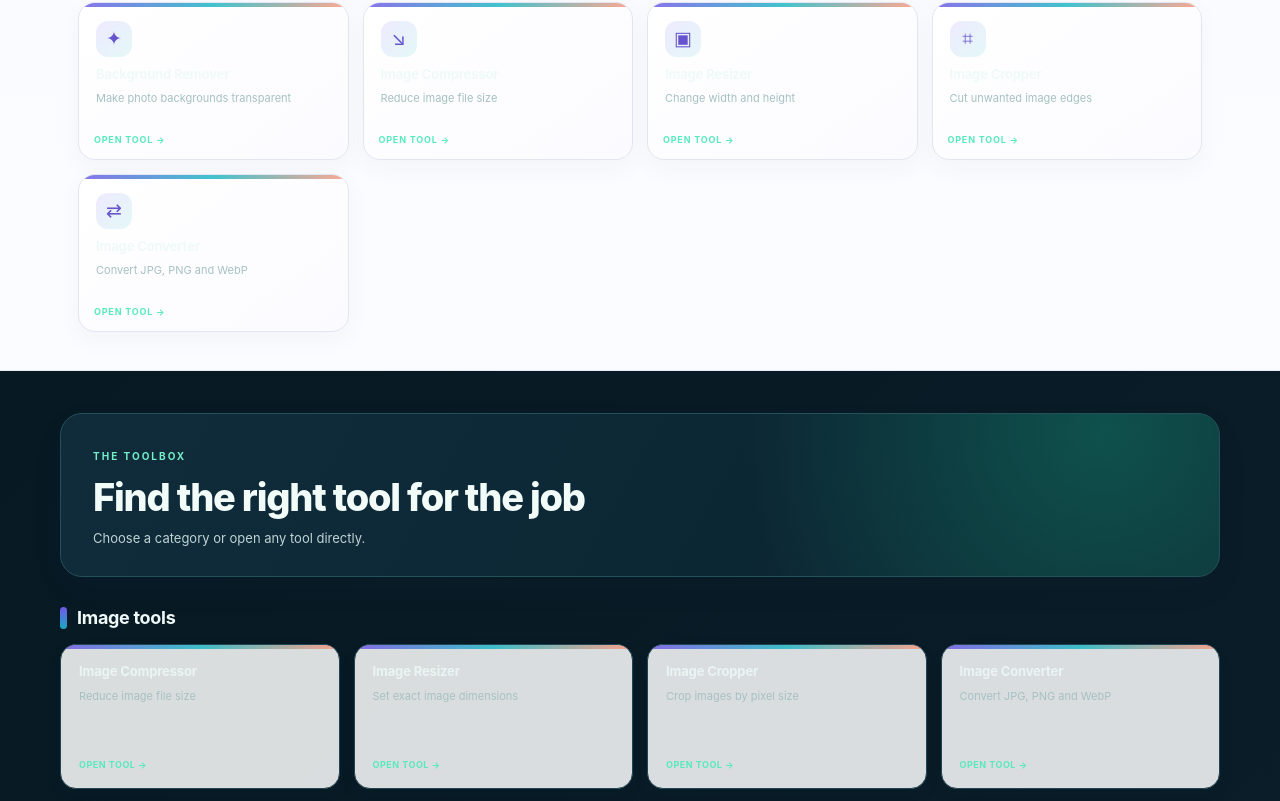
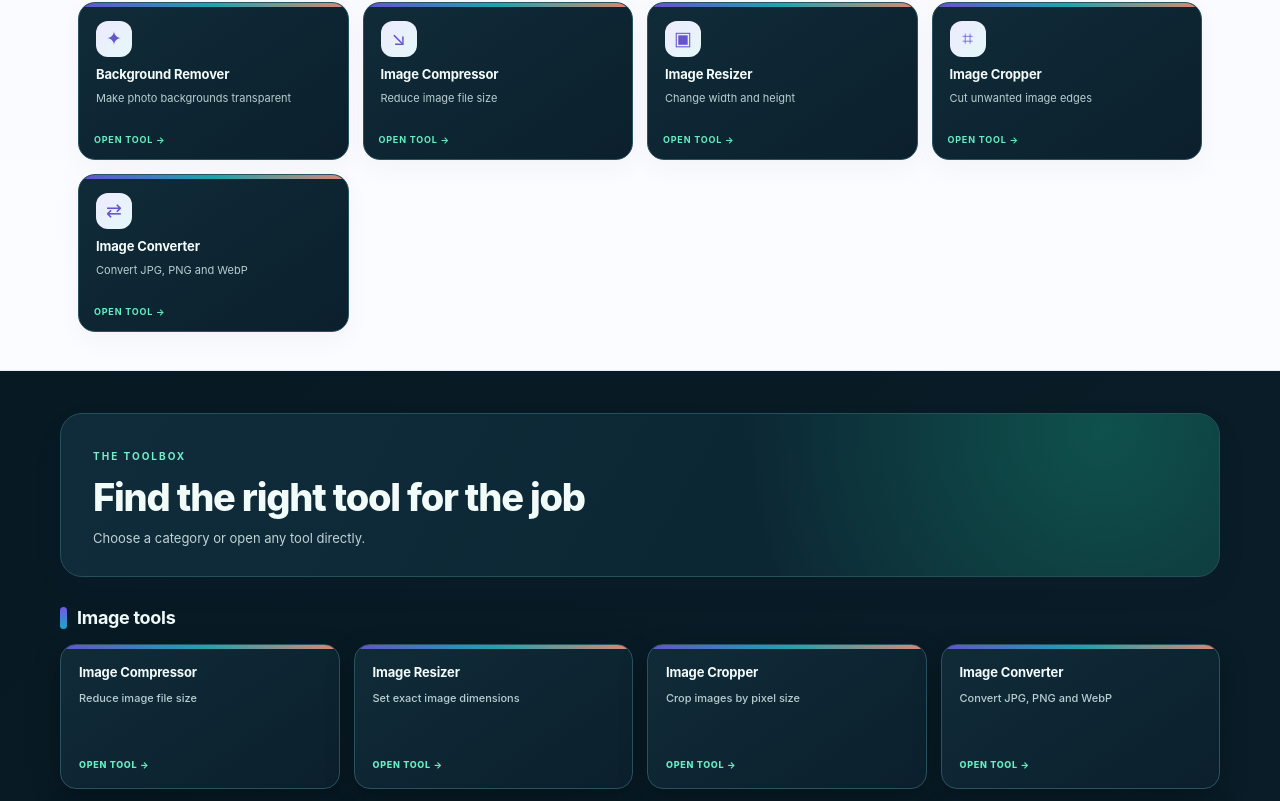
Before and after one commit to ya6331856-cpu/pic-to-spec, a Next.js app: page / in a window 1280 px wide. Shown: the part 1328-2129 px from the top of the page. Built offline with nearby package versions, Linux system fonts and the light colour scheme; no server answers.

Commit message:
Fix homepage tool card text contrast and typography

```diff
--- a/app/globals.css
+++ b/app/globals.css
@@ -1037,3 +1037,75 @@ main:has(.tool-page-intro) .dims b{color:#53627a!important}
 main:has(.tool-page-intro) .result-ready .result-ready-heading p,
 main:has(.tool-page-intro) .result-ready>small{color:#405f55!important}
 main:has(.tool-page-intro) .result-ready p{color:#345b50!important}
+
+/* Final homepage card contrast fix: pair dark cards with bright, readable text. */
+main:has(> .hero) > .tool-directory {
+  background: linear-gradient(135deg, #071923 0%, #0b202c 55%, #0c252e 100%) !important;
+  color: #eaf5f3 !important;
+}
+main:has(> .hero) .directory-category h3 {
+  color: #effaf8 !important;
+  font-family: Inter, Arial, sans-serif !important;
+  font-style: normal !important;
+}
+main:has(> .hero) > .tool-directory .directory-category .tool-card {
+  background: linear-gradient(145deg, #102b38 0%, #0b202c 100%) !important;
+  border: 1px solid #2a5360 !important;
+  color: #f1fbf8 !important;
+  font-family: Inter, Arial, sans-serif !important;
+  font-style: normal !important;
+  opacity: 1 !important;
+  box-shadow: 0 10px 28px #0004 !important;
+}
+main:has(> .hero) > .tool-directory .directory-category .tool-card b {
+  color: #f2fbfa !important;
+  font-family: Inter, Arial, sans-serif !important;
+  font-size: 13px;
+  font-style: normal !important;
+  font-weight: 750 !important;
+  line-height: 1.4;
+}
+main:has(> .hero) > .tool-directory .directory-category .tool-card small {
+  color: #b9ced1 !important;
+  font-family: Inter, Arial, sans-serif !important;
+  font-size: 11px;
+  font-style: normal !important;
+  font-weight: 450 !important;
+  line-height: 1.55;
+}
+main:has(> .hero) > .tool-directory .directory-category .tool-card strong {
+  color: #68edc3 !important;
+  font-family: Inter, Arial, sans-serif !important;
+  font-size: 9px;
+  font-style: normal !important;
+  font-weight: 800 !important;
+  letter-spacing: 0.7px;
+}
+main:has(> .hero) > .tool-directory .directory-category .tool-card:hover,
+main:has(> .hero) > .tool-directory .directory-category .tool-card:focus-visible {
+  background: linear-gradient(145deg, #143b42 0%, #102838 100%) !important;
+  border-color: #39c7a8 !important;
+  box-shadow: 0 14px 34px #00d9ae24 !important;
+  transform: translateY(-3px);
+}
+
+/* Keep the homepage's quick-access cards equally legible. */
+main:has(> .hero) .quick-start .tool-card {
+  background: linear-gradient(145deg, #102b38 0%, #0b202c 100%) !important;
+  border-color: #2a5360 !important;
+  color: #f1fbf8 !important;
+  font-family: Inter, Arial, sans-serif !important;
+  font-style: normal !important;
+}
+main:has(> .hero) .quick-start .tool-card b {
+  color: #f2fbfa !important;
+  font-style: normal !important;
+}
+main:has(> .hero) .quick-start .tool-card small {
+  color: #b9ced1 !important;
+  font-style: normal !important;
+}
+main:has(> .hero) .quick-start .tool-card strong {
+  color: #68edc3 !important;
+  font-style: normal !important;
+}
```
